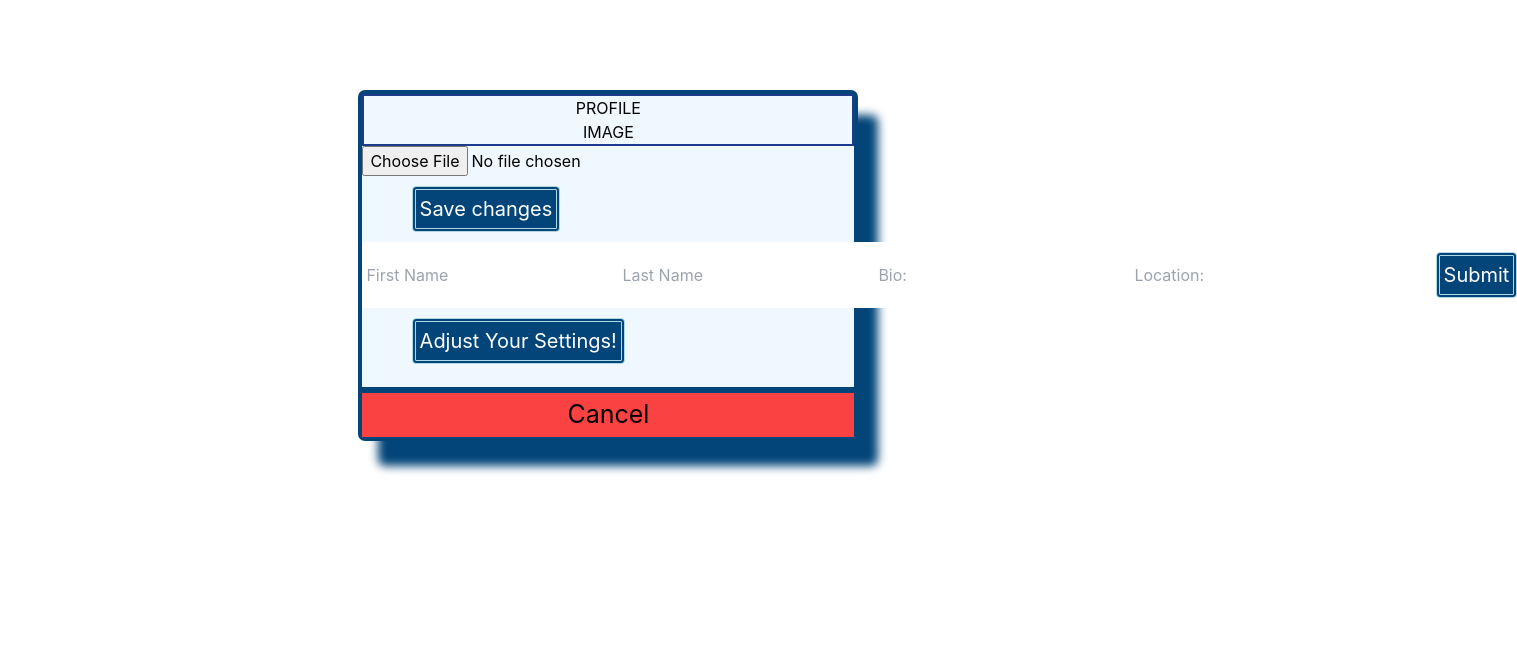
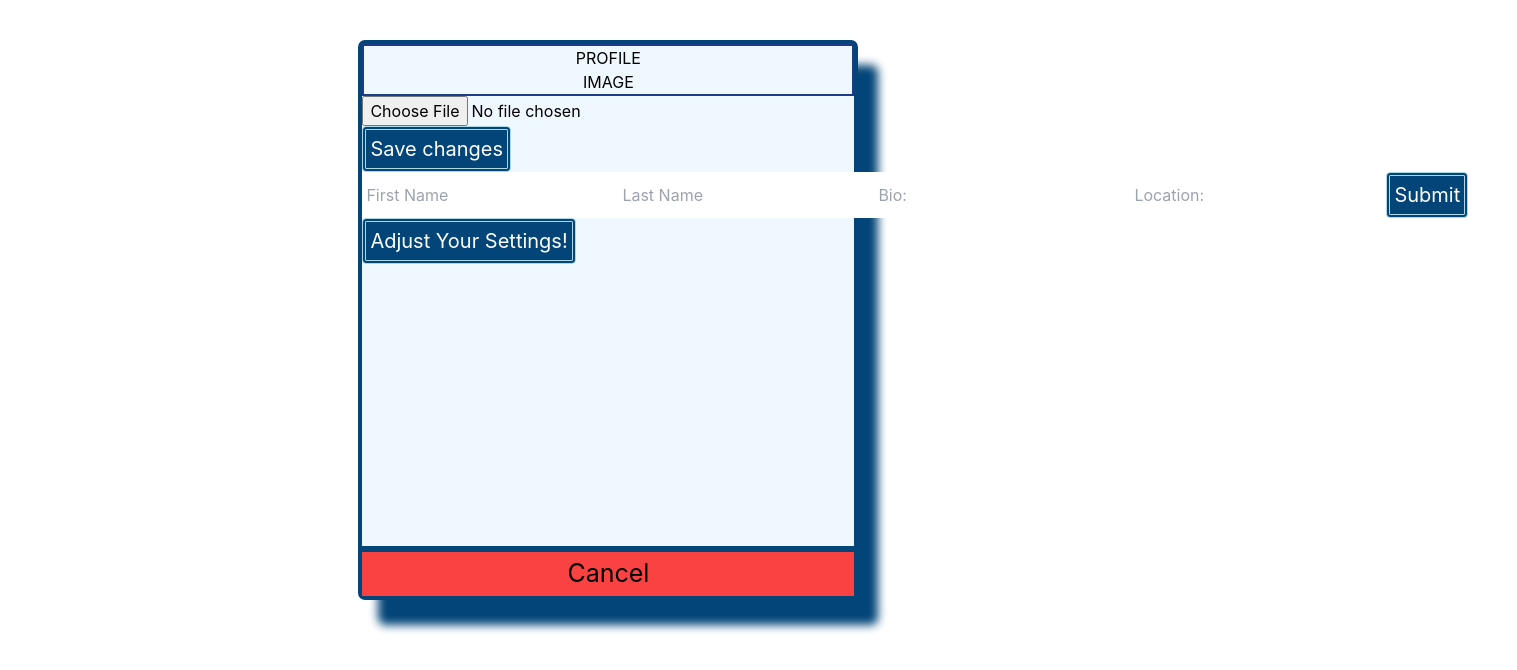
Before and after one commit to antdawg925/twitisphere, a React (Create React App) app in the folder client-master/: page /edit/profile in a window 1280 px wide. Shown: the top 670 px of the page, 1517 px wide, since content can reach past the window. Built offline with nearby package versions, Linux system fonts and the light colour scheme.

Commit message:
Add files via upload

```diff
--- a/client-master/src/CSS/EditProfile.css
+++ b/client-master/src/CSS/EditProfile.css
@@ -1,39 +1,41 @@
 .center1{
   border: 4px #034578 solid;
   margin-left: 23%;
-  margin-top: 10px;
-  height: fit-content !important;
+  min-height: 70% !important;
   max-width: 500px;
   min-width: 30%;
   position: absolute;
   border-radius: 7px;
-  top: 10%;
+  top: 5%;
   left: 5%;
   background-color: aliceblue;
   box-shadow: 20px 25px 10px #034578;
 
 
 }
+
 .center{
   border: 4px #034578 solid;
   margin-left: 23%;
   margin-top: 10px;
-  height: 60%;
+  min-height: 70% !important;
   max-width: 500px;
   min-width: 30%;
   position: absolute;
   border-radius: 7px;
-  top: 10%;
-  left: 7%;
+  top: 4%;
+  left: 5%;
   background-color: aliceblue;
   box-shadow: 20px 25px 10px #034578;
 
 }
+
 .title{
   background: linear-gradient(  #002745, #034578,#7bc2f8, #002745);
   padding: 7px;
   padding-left: 15px;
 }
+
 .align-center{
   display: flex;
   align-items: center;
@@ -42,22 +44,14 @@
   margin-left: 20%;
 
 }
+
 .edit-btn{
   background-color: #034578;
   border-radius: 4px;
   border: 4px lightblue double;
   padding: 4px;
-  margin: 10px;
-  margin-Left:10%;
   color:white;
   font-size: 20px
-
-}
-.btm{
-  display: flex;
-  align-items: center;
-  justify-content: bottom;
-  margin-bottom: 10%;
 }
 
 .input {
@@ -70,7 +64,6 @@
   margin-bottom: 2%;
 }
 
-
 .pic {
   display: flex;
   margin: 5%;
@@ -80,11 +73,13 @@
   width: 16%;
   height: 12%;
 }
+
 .m-btm {
   margin-right: 20%;
   margin-top: 45%;
   margin-bottom: 15%;
 }
+
 .cancel{
   background-color: rgb(251, 66, 66);
   width: 100%;
@@ -93,5 +88,4 @@
   bottom: 0px;
   border-top: 6px #034578 solid;
   font-size: 25px;
-
 }
--- a/client-master/src/CSS/HomePage.css
+++ b/client-master/src/CSS/HomePage.css
@@ -4,14 +4,16 @@
   background-color: #034578 ;
   flex: 1;
   gap: 30px;
-  border-right: 10px #7bc2f8 double;
-  width: 10% !important;
+  /* border-right: 10px #7bc2f8 double; */
+  /* min-width: 12vw; */
+  width: 12vw !important;
   height: 100vh;
   /* position: sticky; */
   position: fixed;
   top: 0;
   left: 0;
   padding: 15px;
+  padding-right: 2rem;
   left:0;
 
 }
@@ -20,50 +22,53 @@
   /* border-bottom: none; */
   flex: 2.5;
   max-width: 30%;
+  padding-bottom: 1rem;
   /* text-align: center;
   height: fit-content; */
 
 }
 .news-box{
   /* height:10%; */
-  border-Style:double;
   /* height: 14%; */
-  border: 9px #034578 double;
+  border-radius: 1rem;
+  margin-bottom: .5rem;
 }
 .news-title{
   display: flex;
   align-items: center;
   justify-content: center;
-  background-color: #7bc2f8;
+  background-color:  #034578 ;
+  border-radius:.6rem .6rem 0px 0px ;
+  text-align: center;
+  /* box-shadow: 2px 5px 10px #5397cb; */
+  padding: .5rem;
+
 
 }
 .news-feed{
-  border: 4px darkgrey solid;
   margin: 5%;
-  box-shadow: 10px 15px 10px #034578;
-  border-radius: 7px;
+  margin-top: 15%;
+  /* background-color: lightgray; */
+  /* box-shadow: 5px 15px 10px #5397cb; */
+  border-radius: 4px;
+  text-align: center;
+  position:relative;
+  top:-5px;
 
 }
-/* .iconSize {
-  height: 100px;
-} */
+
 #mainBodyHomePage {
   display: flex;
   justify-content: space-between;
   max-width: 90%;
-  margin-left: 14% !important;
+  margin-left: 17vw !important;
   gap: 1.4%;
-  /* margin-left: 10%; */
 }
 #allContent {
-  /* border: 3px solid red; */
   flex: 6.5;
-  width: 90%;
-  /* margin-left: 10%; */
+  width: 50vw;
 }
-.flex {
-  display: flex;
-}
+
 input {
   appearance: none;
   outline: none !important;
--- a/client-master/src/CSS/ProfilePage.css
+++ b/client-master/src/CSS/ProfilePage.css
@@ -1,12 +1,4 @@
-#profilePage {
-  display: flex;
-}
-#profilePageUser {
-  flex: 6.5;
-}
-.flex {
-  display: flex;
-}
+
 #profilePageHeader {
   display: flex;
 }
```
Also changed, not shown: client-master/src/CSS/Post.css (line endings or trailing spaces).
